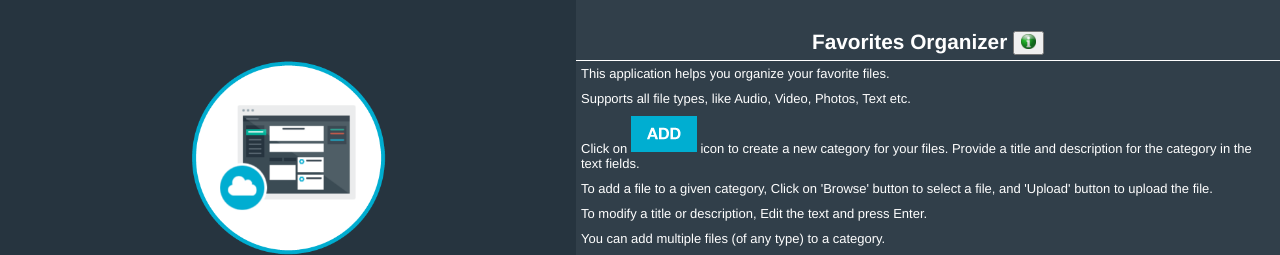
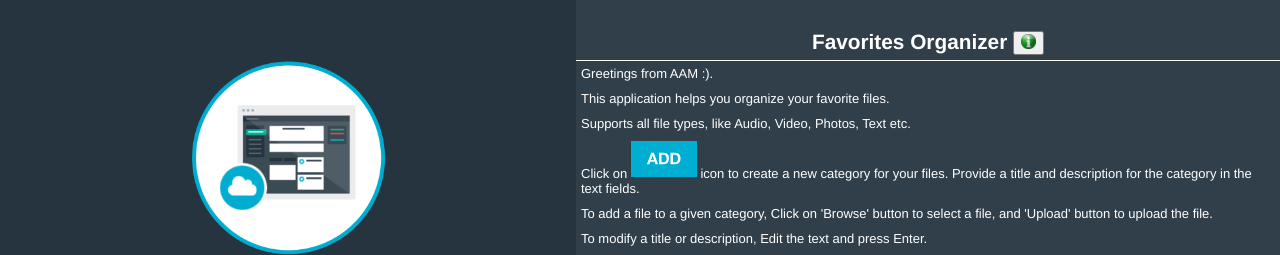
Before and after one commit to aairom/aam-javastarter-18052016-1463580080386, a plain HTML site: page WebContent/index.html in a window 1280 px wide. Both pictures are taken after a click on the button 1028 px from the left and 43 px from the top of the page. Shown: the top 255 px of the page. Drawn offline with Linux system fonts and the light colour scheme; no server answers.

Commit message:
do it again

```diff
--- a/WebContent/index.html
+++ b/WebContent/index.html
@@ -36,6 +36,7 @@
 	<section id='appinfo' style='display: none;'>
 		<table>
 			<tbody>
+				<tr><td>Greetings from AAM :).</td></tr>
 				<tr><td>This application helps you organize your favorite files.</td></tr>
 				<tr><td>Supports all file types, like Audio, Video, Photos, Text etc.</td></tr>
 				<tr><td>Click on <img src='images/add.png' alt='add'/> icon to create a new category for your files. Provide a title and description for the category in the text fields.</td></tr>
```
